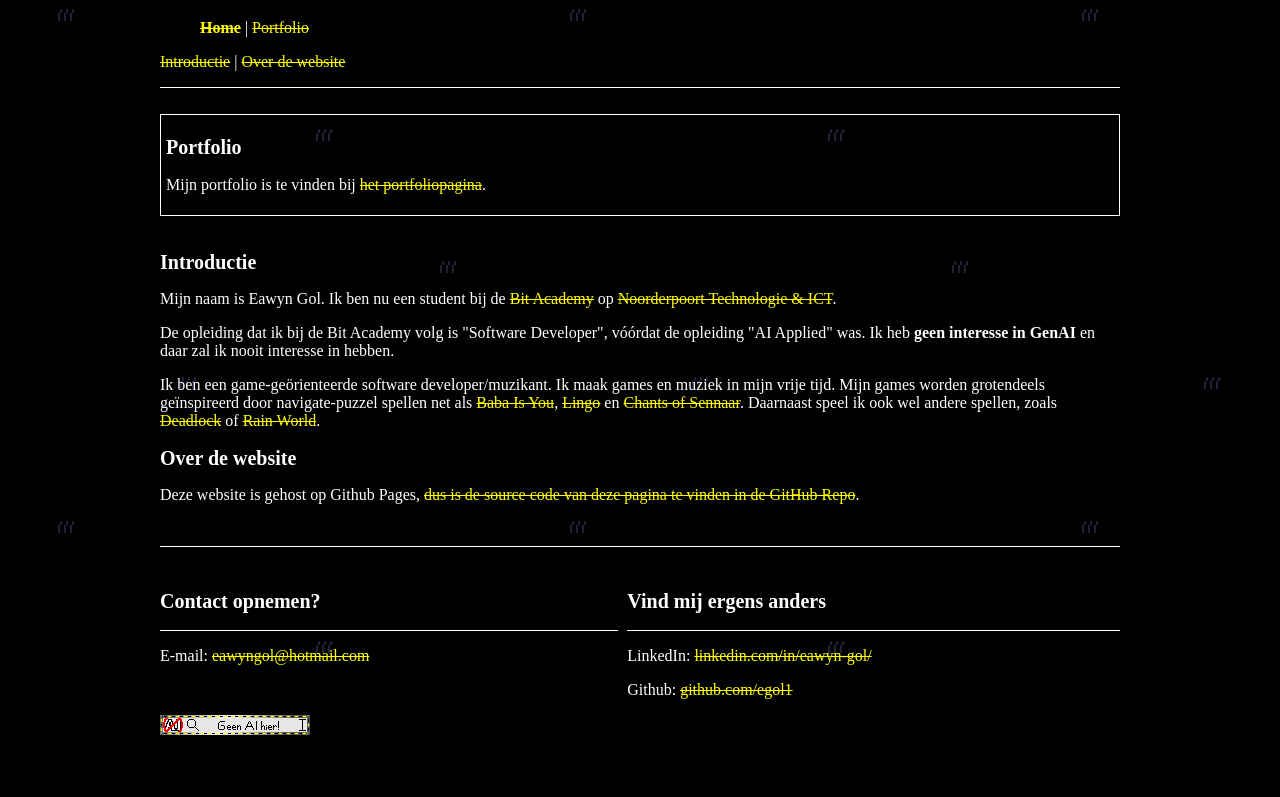
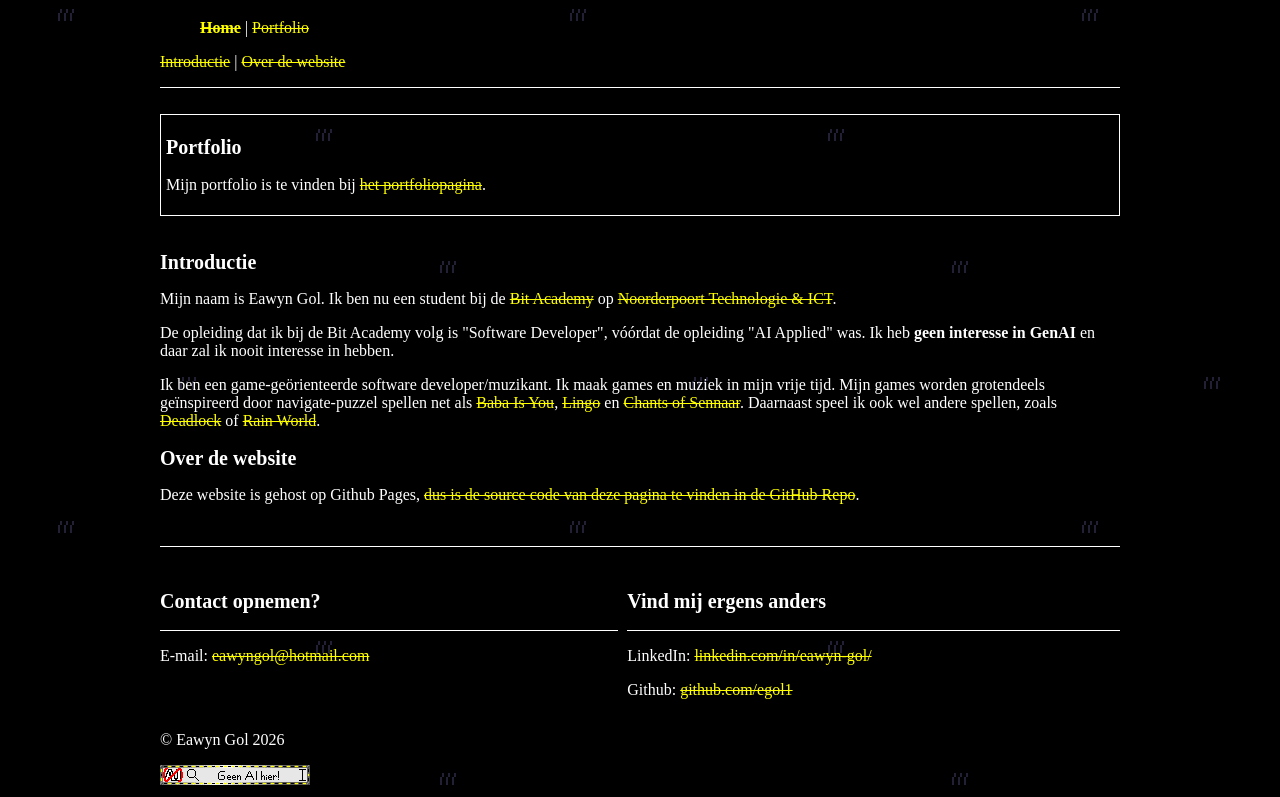
Before and after one commit to egol1/portfolio-website, a plain HTML site: page index.html in a window 1280 px wide. Shown: the part 61-858 px from the top of the page. Before the commit the page ends 808 px from the top, so only its background shows below. Drawn offline with Linux system fonts and the light colour scheme.

Commit message:
Copyright notice
Added a copyright notice to the footer of the page.

```diff
--- a/index.html
+++ b/index.html
@@ -105,12 +105,14 @@
             </section>
         </div>
 
+        <section aria-label="Copyright">
+            <p>© Eawyn Gol 2026</p>
+        </section>
         <section aria-label="Blinkies">
             <img src="assets/images/noaiblinkie.gif"
                 alt="Een blinkie dat 'Geen AI hier!' leest. Er zit een verbodsteken over de letters 'AI'.">
         </section>
     </footer>
-
 </body>
 
 </html>
```
Also changed, not shown: portfolio.html (+3 -1 lines).
